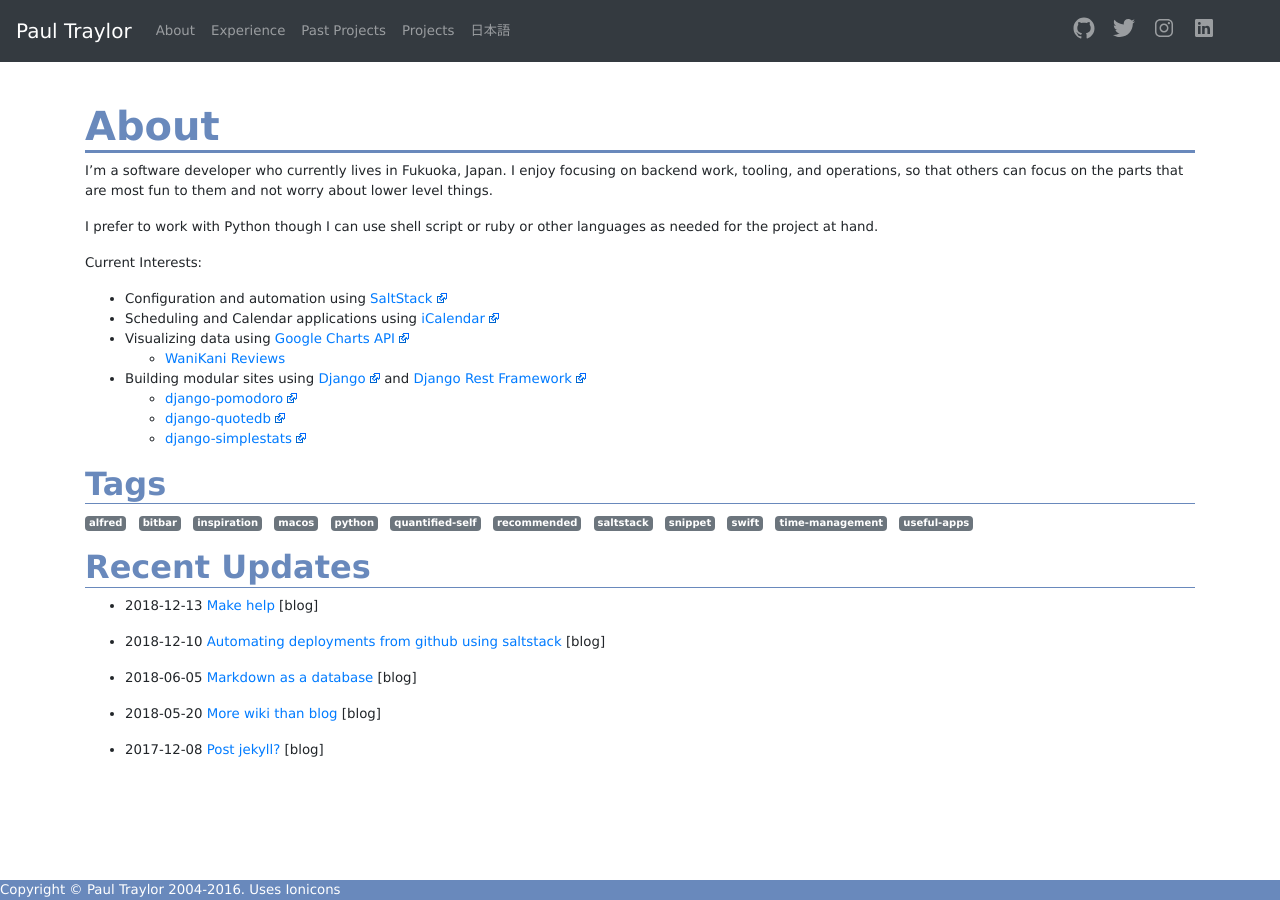
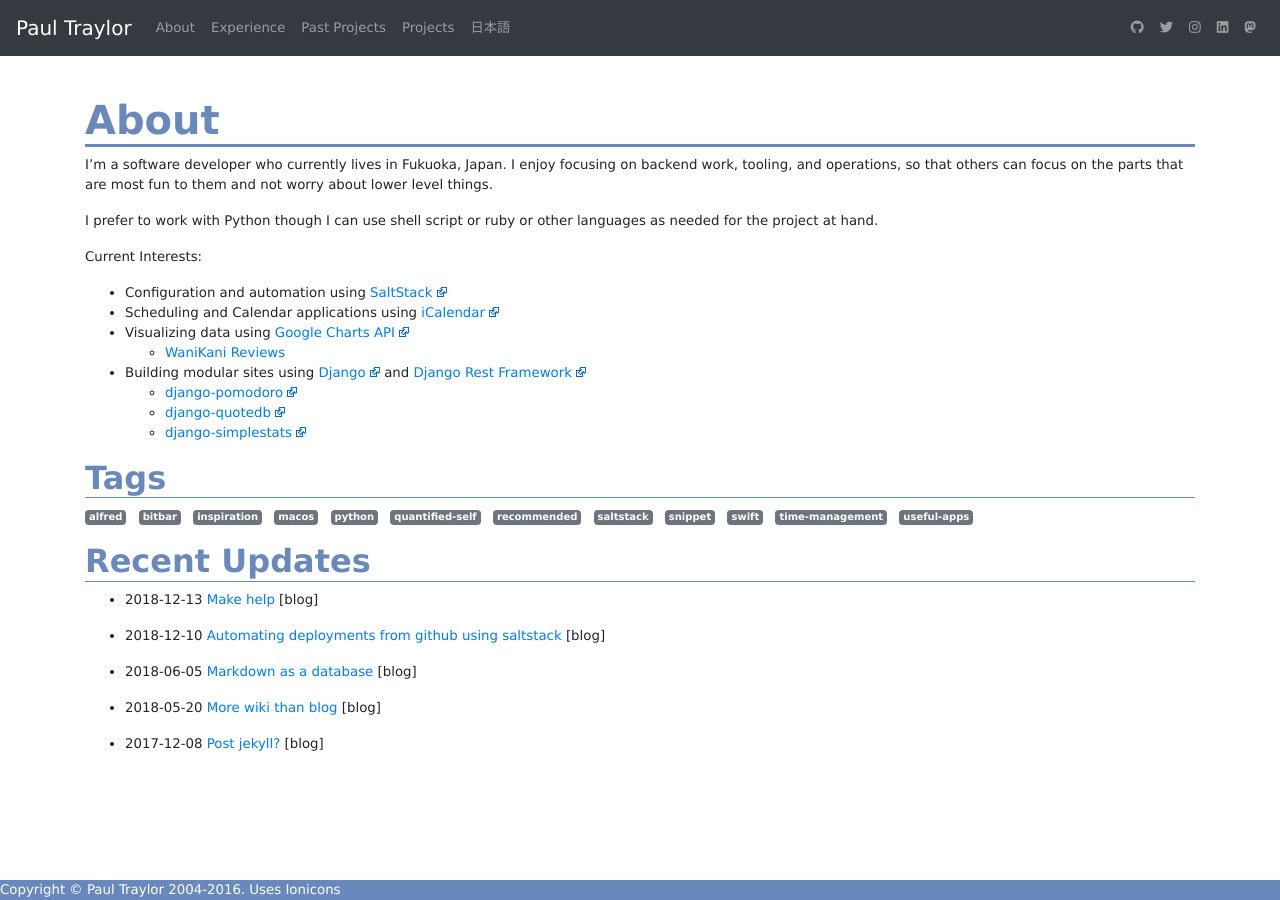
Before and after one commit to kfdm/paultraylor.net, a Jekyll site: the page built from index.md, in a window 1280 px wide. Built offline with Jekyll 4.4.1, drawn with Linux system fonts in a browser that asks for light colours; nearby versions of some CDN libraries; our own code applies the rules of GitHub Pages for plain Markdown files.

Commit message:
Switch to fontawesome

```diff
--- a/_layouts/default.html
+++ b/_layouts/default.html
@@ -46,27 +46,27 @@
 				<ul class="navbar-nav">
 					<li class="nav-item">
 						<a class="nav-link" title="GitHub" href="https://github.com/kfdm/">
-							<ion-icon name="logo-github" size="medium"></ion-icon>
+							<i class="fab fa-github"></i>
 						</a>
 					</li>
 					<li class="nav-item">
 						<a class="nav-link" title="Twitter" href="https://twitter.com/kfdm/">
-							<ion-icon name="logo-twitter" size="medium"></ion-icon>
+							<i class="fab fa-twitter"></i>
 						</a>
 					</li>
 					<li class="nav-item">
 						<a class="nav-link" title="Instagram" href="https://www.instagram.com/kungfudiscomonkey/">
-							<ion-icon name="logo-instagram" size="medium"></ion-icon>
+							<i class="fab fa-instagram"></i>
 						</a>
 					</li>
 					<li class="nav-item">
 						<a class="nav-link" title="LinkedIn" href="https://www.linkedin.com/in/PaulTraylor">
-							<ion-icon name="logo-linkedin" size="medium"></ion-icon>
+							<i class="fab fa-linkedin"></i>
 						</a>
 					</li>
 					<li class="nav-item">
 						<a class="nav-link" title="Mastodon" rel="me" href="https://mastodon.social/@kfdm">
-							<ion-icon name="logo-mastodon" size="medium"></ion-icon>
+							<i class="fab fa-mastodon"></i>
 						</a>
 					</li>
 				</ul>
@@ -82,7 +82,7 @@
 		<script src="https://code.jquery.com/jquery-3.2.1.slim.min.js" integrity="sha384-KJ3o2DKtIkvYIK3UENzmM7KCkRr/rE9/Qpg6aAZGJwFDMVNA/GpGFF93hXpG5KkN" crossorigin="anonymous"></script>
 		<script src="https://cdnjs.cloudflare.com/ajax/libs/popper.js/1.12.9/umd/popper.min.js" integrity="sha384-ApNbgh9B+Y1QKtv3Rn7W3mgPxhU9K/ScQsAP7hUibX39j7fakFPskvXusvfa0b4Q" crossorigin="anonymous"></script>
 		<script src="https://maxcdn.bootstrapcdn.com/bootstrap/4.0.0/js/bootstrap.min.js" integrity="sha384-JZR6Spejh4U02d8jOt6vLEHfe/JQGiRRSQQxSfFWpi1MquVdAyjUar5+76PVCmYl" crossorigin="anonymous"></script>
-		<script src="https://unpkg.com/ionicons@4.1.1/dist/ionicons.js"></script>
+		<script src="https://kit.fontawesome.com/a8ed522abc.js" crossorigin="anonymous"></script>
 
 		{% for js in page.javascript %}
 		<script type="text/javascript" src="{{ js }}"></script>
```
